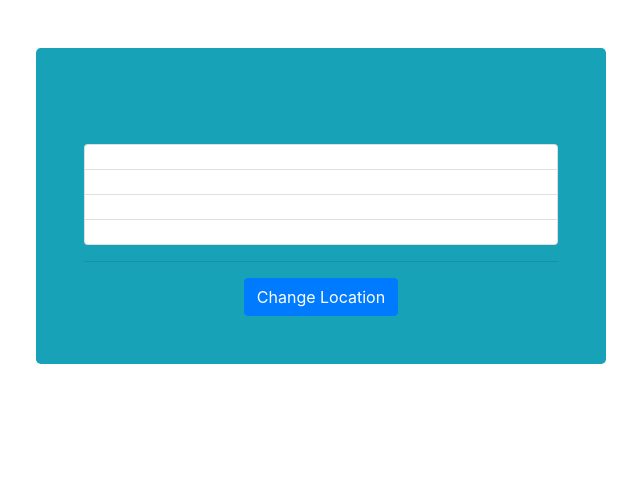
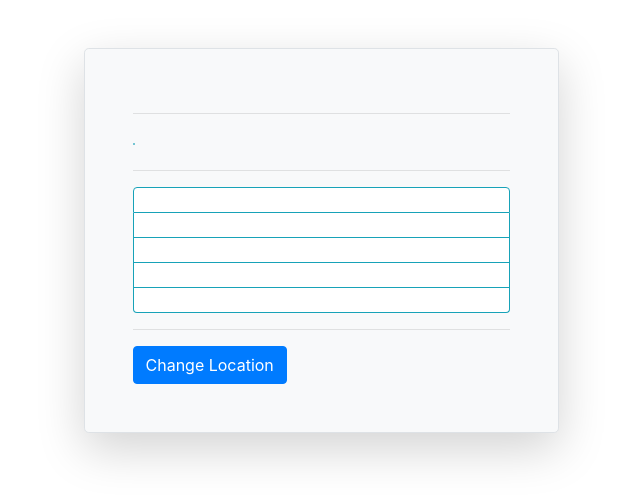
Before and after one commit to ynn1k/Tempestatibus, a plain HTML site: page index.html in a window 1280 px wide. Shown: the whole page, without its empty margins (319-959 px from the left). Drawn offline with nearby package versions, Linux system fonts and the light colour scheme.

Commit message:
some style adjustment 🎨

```diff
--- a/index.html
+++ b/index.html
@@ -11,22 +11,32 @@
 <body>
     <div class="container">
         <div class="row">
-            <div class="col-md-6 mx-auto text-center bg-info mt-5 p-5 rounded-lg">
+            <div class="col-md-5 mx-auto shadow-lg bg-light border mt-5 p-5 rounded-lg">
                 <h1 id="w-location"></h1>
-                <h2 class="text-dark" id="w-desc"></h2>
-                <h2 id="w-string"></h2>
-                <img id="w-icon">
-                <ul class="list-group mt-3" id="w-details">
-                    <li class="list-group-item" id="w-humidity"></li>
-                    <li class="list-group-item" id="w-dewpoint"></li>
-                    <li class="list-group-item" id="w-feels-like"></li>
-                    <li class="list-group-item" id="w-wind"></li>
+                <hr>
+                <div class="row">
+                    <div class="col-4 align-self-center">
+                        <img id="w-icon" class="bg-white rounded-circle border border-info">
+                    </div>
+                    <div class="col-8">
+                        <h2 id="w-descMain"></h2>
+                        <h3 id="w-desc"></h3>
+                        <h2 id="w-string"></h2>
+                    </div>
+                </div>
+                <hr>
+                <ul class="list-group mt-3 border-info" id="w-details">
+                    <li class="list-group-item border-info" id="w-feels-like"></li>
+                    <li class="list-group-item border-info" id="w-humidity"></li>
+                    <li class="list-group-item border-info" id="w-wind"></li>
+                    <li class="list-group-item border-info" id="w-sunrise"></li>
+                    <li class="list-group-item border-info" id="w-sunset"></li>
                 </ul>
                 <hr>
                 <button type="button" class="btn btn-primary" data-toggle="modal" data-target="#locModal">
                     Change Location
                 </button>
-                <div class="modal fade" id="exampleModal" tabindex="-1" role="dialog" aria-labelledby="locModalLabel" aria-hidden="true">
+                <div class="modal fade" id="locModal" tabindex="-1" role="dialog" aria-labelledby="locModalLabel" aria-hidden="true">
                     <div class="modal-dialog" role="document">
                         <div class="modal-content">
                             <div class="modal-header">
@@ -49,7 +59,7 @@
                             </div>
                             <div class="modal-footer">
                                 <button type="button" class="btn btn-secondary" data-dismiss="modal">Close</button>
-                                <button type="button" id="w-change-btn" class="btn-primary">Save changes</button>
+                                <button type="button" id="w-change-btn" class="btn btn-primary">Save changes</button>
                             </div>
                         </div>
                     </div>
@@ -58,10 +68,11 @@
         </div>
     </div>
 
+    <!-- Bootstrap js stuff -->
     <script src="https://code.jquery.com/jquery-3.4.1.slim.min.js" integrity="sha384-J6qa4849blE2+poT4WnyKhv5vZF5SrPo0iEjwBvKU7imGFAV0wwj1yYfoRSJoZ+n" crossorigin="anonymous"></script>
     <script src="https://cdn.jsdelivr.net/npm/popper.js@1.16.0/dist/umd/popper.min.js" integrity="sha384-Q6E9RHvbIyZFJoft+2mJbHaEWldlvI9IOYy5n3zV9zzTtmI3UksdQRVvoxMfooAo" crossorigin="anonymous"></script>
     <script src="https://stackpath.bootstrapcdn.com/bootstrap/4.4.1/js/bootstrap.min.js" integrity="sha384-wfSDF2E50Y2D1uUdj0O3uMBJnjuUD4Ih7YwaYd1iqfktj0Uod8GCExl3Og8ifwB6" crossorigin="anonymous"></script>
-
+    <!-- actually app related js stuff -->
     <script src="storage.js"></script>
     <script src="weather.js"></script>
     <script src="ui.js"></script>
```
